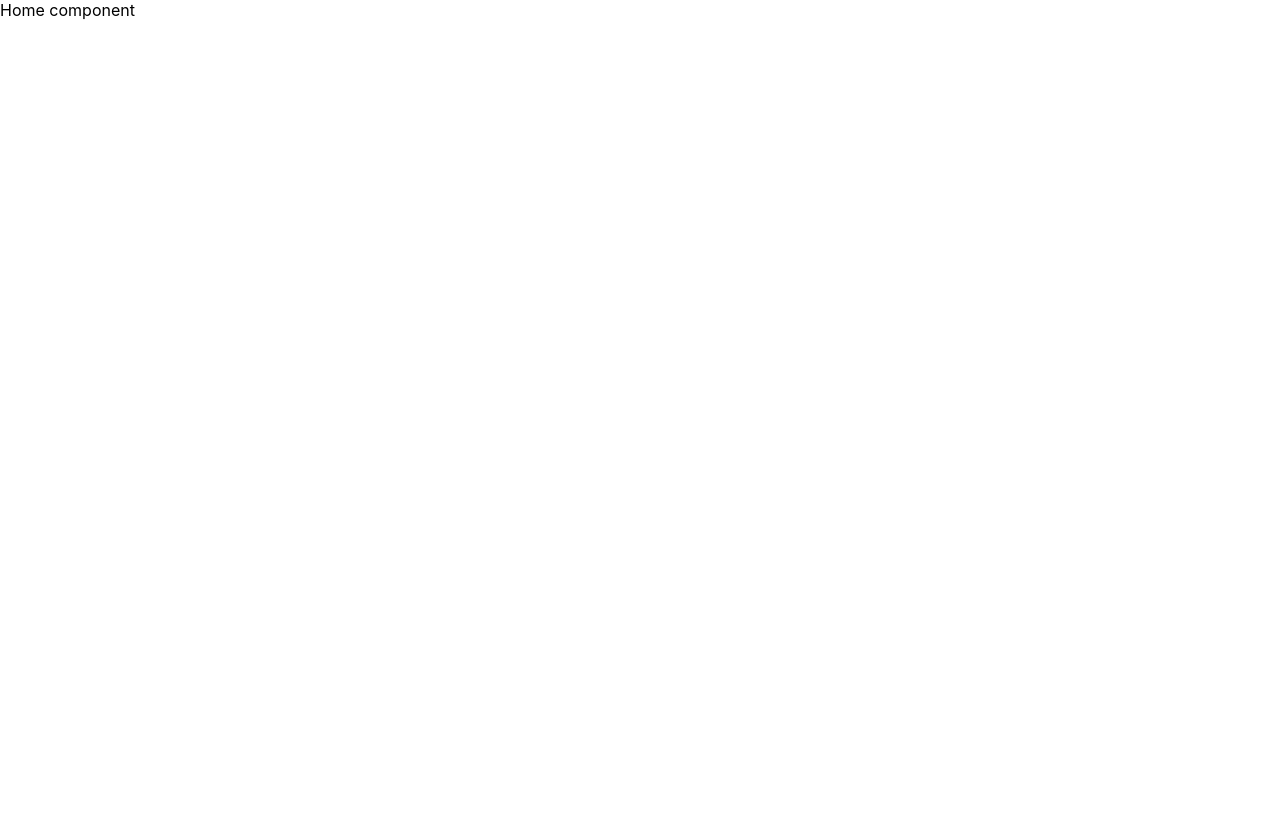
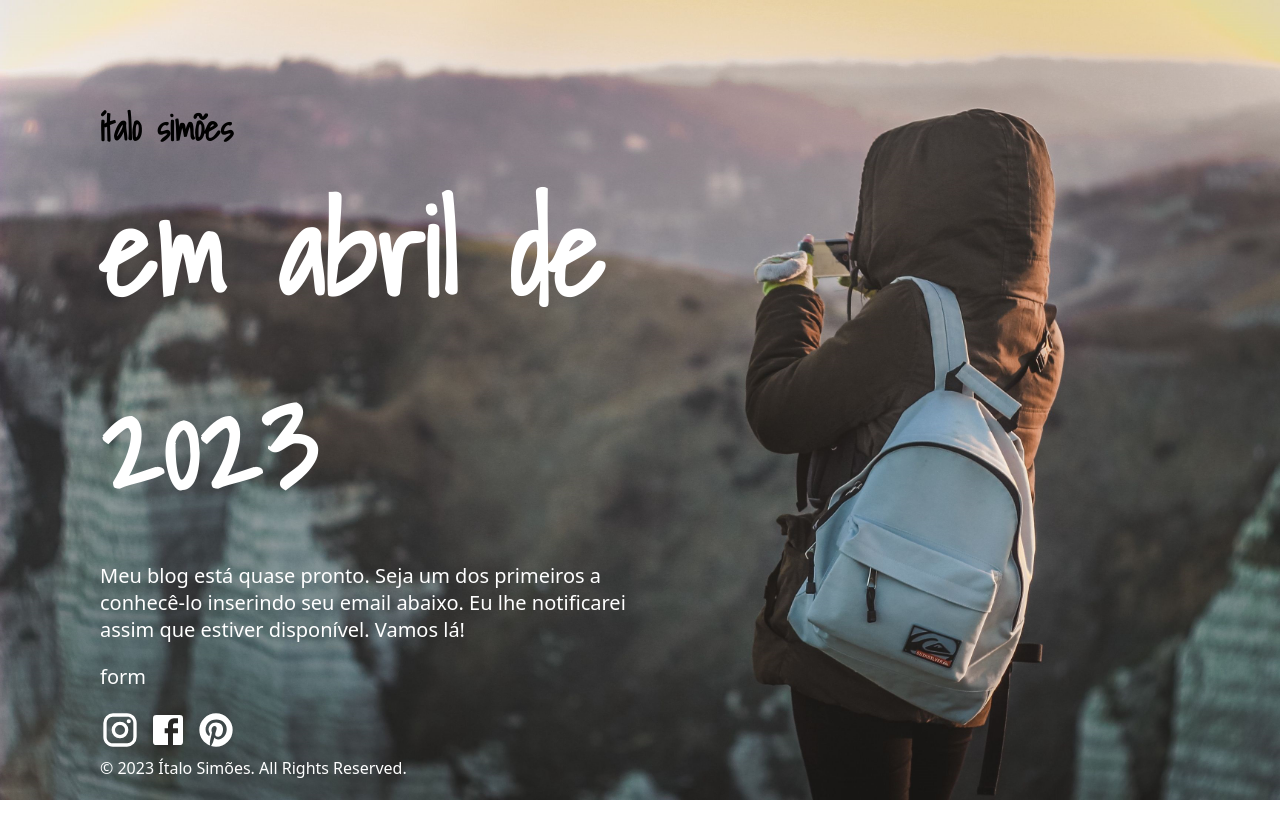
Before and after one commit to itsimoes/LP-blog-soon, a React (Create React App) app: page / in a window 1280 px wide. Shown: the top 838 px of the page. Before the commit the page ends 800 px from the top, so only its background shows below. Built offline with nearby package versions, Linux system fonts and the light colour scheme.

Commit message:
Home component criado

```diff
--- a/package.json
+++ b/package.json
@@ -3,9 +3,14 @@
   "version": "0.1.0",
   "private": true,
   "dependencies": {
+    "@emotion/react": "^11.10.5",
+    "@emotion/styled": "^11.10.5",
+    "@mui/icons-material": "^5.11.0",
+    "@mui/material": "^5.11.8",
     "@testing-library/jest-dom": "^5.16.5",
     "@testing-library/react": "^13.4.0",
     "@testing-library/user-event": "^13.5.0",
+    "node-sass": "^7.0.3",
     "react": "^18.2.0",
     "react-dom": "^18.2.0",
     "react-scripts": "5.0.1",
--- a/public/index.html
+++ b/public/index.html
@@ -3,6 +3,12 @@
   <head>
     <meta charset="utf-8" />
     <link rel="icon" href="%PUBLIC_URL%/favicon.ico" />
+    <link rel="preconnect" href="https://fonts.googleapis.com" />
+    <link rel="preconnect" href="https://fonts.gstatic.com" crossorigin />
+    <link
+      href="https://fonts.googleapis.com/css2?family=Shadows+Into+Light&display=swap"
+      rel="stylesheet"
+    />
     <meta name="viewport" content="width=device-width, initial-scale=1" />
     <meta name="theme-color" content="#000000" />
     <meta
--- a/src/App.js
+++ b/src/App.js
@@ -3,9 +3,7 @@ import Home from './components/Home/Home';
 
 function App() {
   return (
-    <div>
       <Home />
-    </div>
   );
 }
 
--- a/src/components/Home/Home.jsx
+++ b/src/components/Home/Home.jsx
@@ -1,9 +1,30 @@
-import React from 'react'
+import { Facebook, Instagram, Pinterest } from "@mui/icons-material";
+import React from "react";
+import "./style.scss";
 
 const Home = () => {
   return (
-    <div>Home component</div>
-  )
-}
+    <div className="content-wrapper">
+      <div className="left-side">
+        <h2>ítalo simões</h2>
+        <div>
+          <h1>em abril de 2023</h1>
+          <p>
+            Meu blog está quase pronto. Seja um dos primeiros a conhecê-lo
+            inserindo seu email abaixo. Eu lhe notificarei assim que estiver
+            disponível. Vamos lá!
+          </p>
+          <p>form</p>
+          <div className="social-media-wrapper">
+            <a href="https://instagram.com/itsimoes" target="_blank" rel="noreferrer" ><Instagram sx={{ fontSize: 40, marginRight: 1 }} /></a>
+            <a href="https://facebook.com/itsimoes" target="_blank" rel="noreferrer"><Facebook sx={{ fontSize: 40, marginRight: 1  }} /></a>
+            <a href="https://pinterest.com/itsimoes" target="_blank" rel="noreferrer"><Pinterest sx={{ fontSize: 40, marginRight: 1  }} /></a>
+          </div>
+        </div>
+        <span>&copy; 2023 Ítalo Simões. All Rights Reserved.</span>
+      </div>
+    </div>
+  );
+};
 
-export default Home
+export default Home;
--- /dev/null
+++ b/src/components/Home/style.scss
@@ -0,0 +1,74 @@
+.content-wrapper {
+  font-family: "Shadows Into Light", cursive;
+  background-image: url('../Assets/bg.jpg') ;
+  background-size: cover;
+  background-position: center;
+  color: white;
+  background-repeat: no-repeat;
+  height: 100vh;
+}
+
+.left-side {
+  width: 42%;
+  display: flex;
+  flex-direction: column;
+  justify-content: space-between;
+  padding: 100px;
+}
+
+h2 {
+  margin: 0;
+  font-size: 35px;
+  color: black;
+}
+
+h1 {
+  margin: 0;
+  font-size: 120px;
+}
+
+p {
+  font-size: 20px;
+  font-family: system-ui, -apple-system, BlinkMacSystemFont, "Segoe UI", Roboto,
+    Oxygen, Ubuntu, Cantarell, "Open Sans", "Helvetica Neue", sans-serif;
+}
+
+span {
+  font-family: system-ui, -apple-system, BlinkMacSystemFont, "Segoe UI", Roboto,
+    Oxygen, Ubuntu, Cantarell, "Open Sans", "Helvetica Neue", sans-serif;
+}
+
+a {
+  -webkit-transition: all 0.3s ease-in;
+  transition: all 0.3s ease-in;
+  text-decoration: none;
+  color: inherit;
+}
+
+a:hover {
+  -webkit-transition: all 0.3s ease-in;
+  transition: all 0.3s ease-in;
+  color: lightcoral;
+}
+
+/*-- MEDIA QUERY --*/
+
+@media screen and (max-width: 1024px) {
+  .left-side {
+    width: 60%;
+    padding: 100px;
+  }
+  h1 {
+    font-size: 80px;
+  }
+}
+
+@media screen and (max-width: 540px) {
+  .left-side {
+    width: fit-content;
+    padding: 40px;
+  }
+  h1 {
+    font-size: 50px;
+  }
+}
```
Also changed, not shown: src/components/Assets/bg.jpg (added), src/index.css (line endings or trailing spaces), 1 other file (tests, documents, lock files or other folders).
